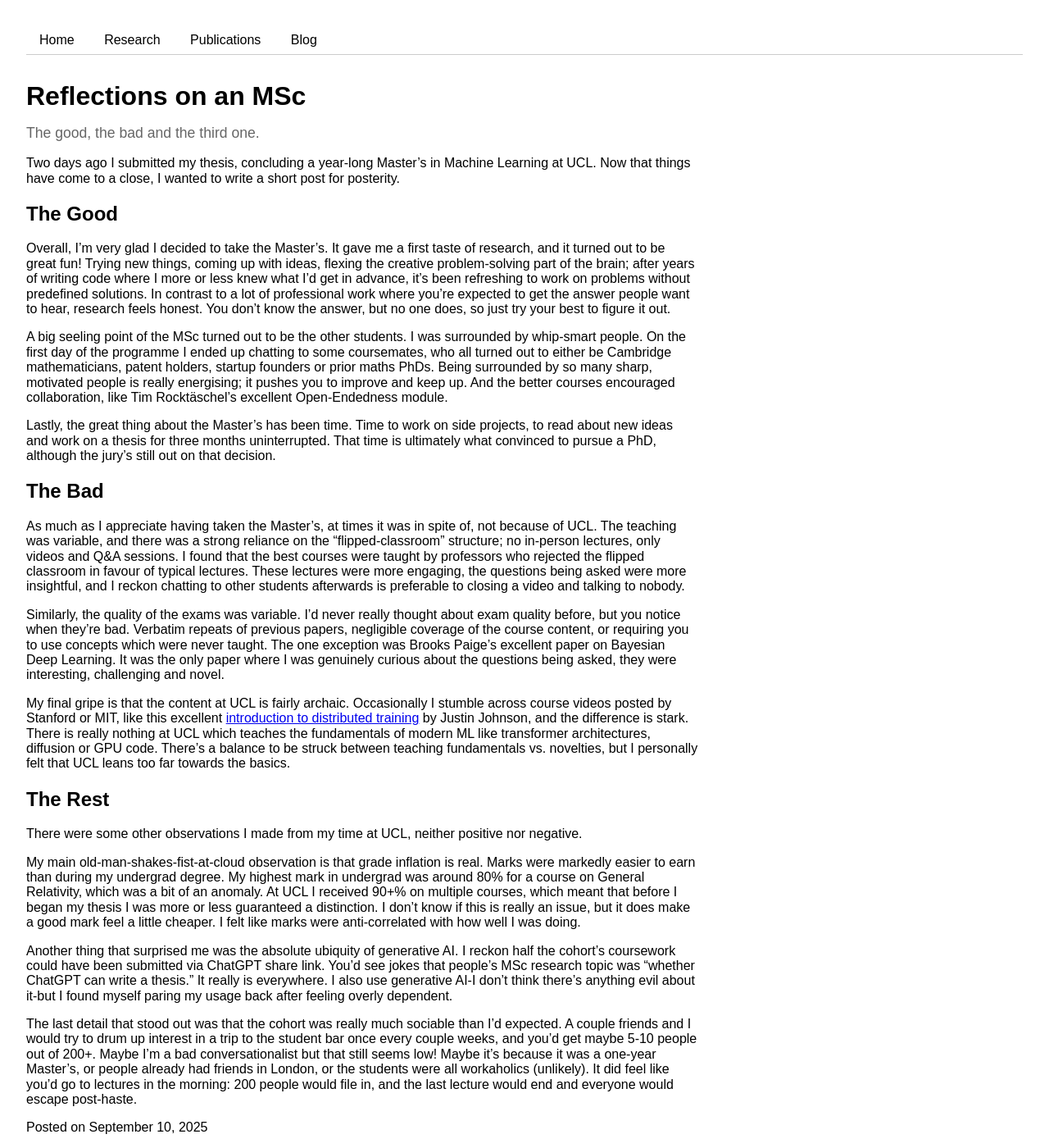
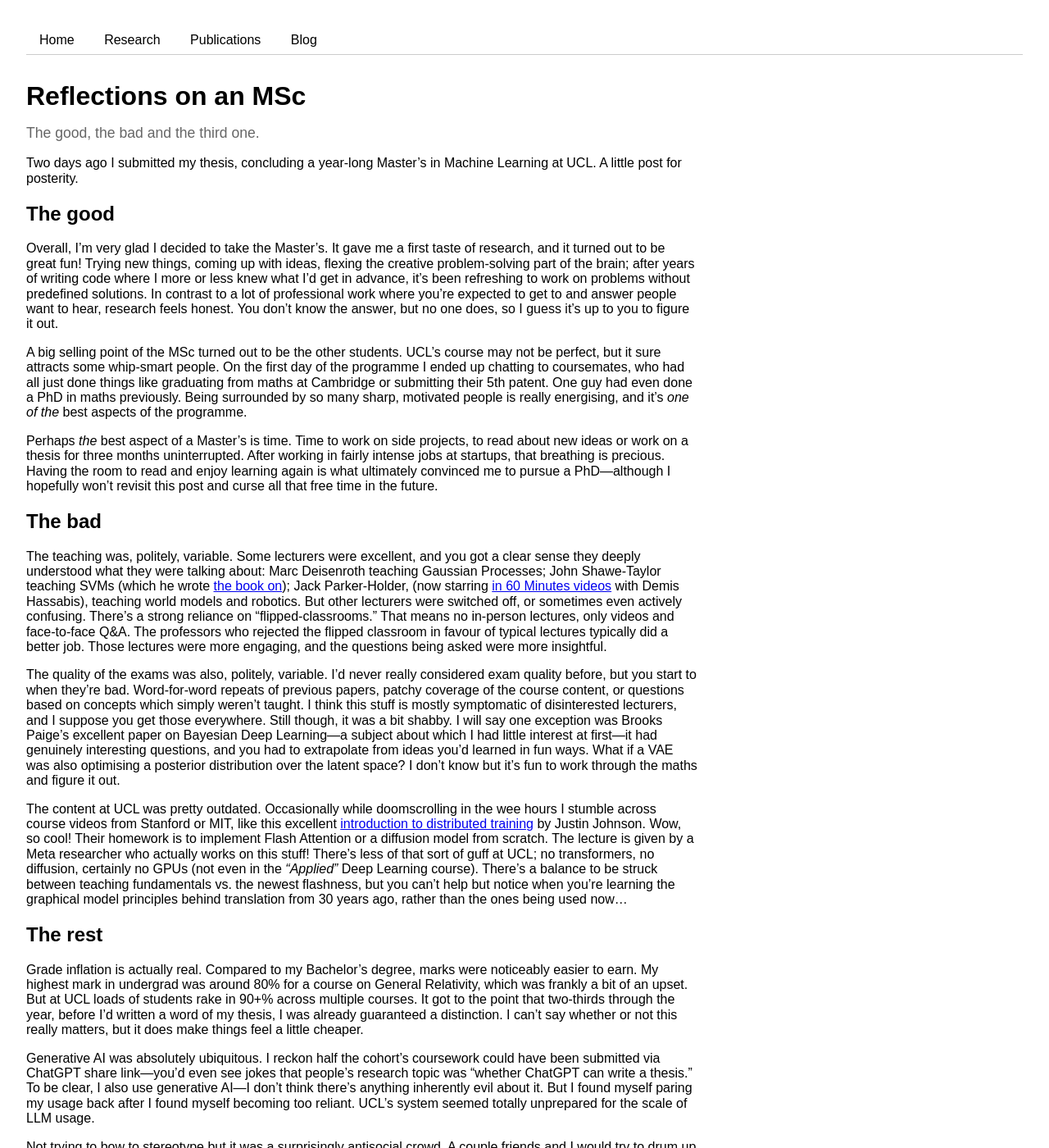
Before and after one commit to foty-hub/foty-hub.github.io, a Jekyll site: the page built from _posts/2025-09-10-masters.md, in a window 1280 px wide and 1400 px high. Shown: the whole window at 82% size. Built offline with Jekyll 4.4.1, drawn with Linux system fonts in a browser that asks for light colours; some of the changed text lies outside the part shown.

Commit message:
copy edit

```diff
--- a/_posts/2025-09-10-masters.md
+++ b/_posts/2025-09-10-masters.md
@@ -5,27 +5,28 @@ subtitle: "The good, the bad and the third one."
 ---
 
 
-Two days ago I submitted my thesis, concluding a year-long Master's in Machine Learning at UCL. Now that things have come to a close, I wanted to write a short post for posterity.
+Two days ago I submitted my thesis, concluding a year-long Master's in Machine Learning at UCL. A little post for posterity.
 
-## The Good
-Overall, I'm very glad I decided to take the Master's. It gave me a first taste of research, and it turned out to be great fun! Trying new things, coming up with ideas, flexing the creative problem-solving part of the brain; after years of writing code where I more or less knew what I'd get in advance, it's been refreshing to work on problems without predefined solutions. In contrast to a lot of professional work where you're expected to get the answer people want to hear, research feels honest. You don't know the answer, but no one does, so just try your best to figure it out.
+## The good
+Overall, I'm very glad I decided to take the Master's. It gave me a first taste of research, and it turned out to be great fun! Trying new things, coming up with ideas, flexing the creative problem-solving part of the brain; after years of writing code where I more or less knew what I'd get in advance, it's been refreshing to work on problems without predefined solutions. In contrast to a lot of professional work where you're expected to get to and answer people want to hear, research feels honest. You don't know the answer, but no one does, so I guess it's up to you to figure it out.
 
-A big seeling point of the MSc turned out to be the other students. I was surrounded by whip-smart people. On the first day of the programme I ended up chatting to some coursemates, who all turned out to either be Cambridge mathematicians, patent holders, startup founders or prior maths PhDs. Being surrounded by so many sharp, motivated people is really energising; it pushes you to improve and keep up. And the better courses encouraged collaboration, like Tim Rocktäschel's excellent Open-Endedness module.
+A big selling point of the MSc turned out to be the other students. UCL's course may not be perfect, but it sure attracts some whip-smart people. On the first day of the programme I ended up chatting to coursemates, who had all just done things like graduating from maths at Cambridge or submitting their 5th patent. One guy had even done a PhD in maths previously. Being surrounded by so many sharp, motivated people is really energising, and it's *one of the* best aspects of the programme.
 
-Lastly, the great thing about the Master's has been time. Time to work on side projects, to read about new ideas and work on a thesis for three months uninterrupted. That time is ultimately what convinced to pursue a PhD, although the jury's still out on that decision.
+Perhaps *the* best aspect of a Master's is time. Time to work on side projects, to read about new ideas or work on a thesis for three months uninterrupted. After working in fairly intense jobs at startups, that breathing is precious. Having the room to read and enjoy learning again is what ultimately convinced me to pursue a PhD—although I hopefully won't revisit this post and curse all that free time in the future.
 
-## The Bad
-As much as I appreciate having taken the Master's, at times it was in spite of, not because of UCL. The teaching was variable, and there was a strong reliance on the "flipped-classroom" structure; no in-person lectures, only videos and Q&A sessions. I found that the best courses were taught by professors who rejected the flipped classroom in favour of typical lectures. These lectures were more engaging, the questions being asked were more insightful, and I reckon chatting to other students afterwards is preferable to closing a video and talking to nobody.
+## The bad
+The teaching was, politely, variable. Some lecturers were excellent, and you got a clear sense they deeply understood what they were talking about: Marc Deisenroth teaching Gaussian Processes; John Shawe-Taylor teaching SVMs (which he wrote [the book on](https://www.cambridge.org/core/books/an-introduction-to-support-vector-machines-and-other-kernelbased-learning-methods/A6A6F4084056A4B23F88648DDBFDD6FC)); Jack Parker-Holder, (now starring [in 60 Minutes videos](https://youtu.be/qUbx5RC8ro4?si=l0JsF8nYFoGy96N9) with Demis Hassabis), teaching world models and robotics. But other lecturers were switched off, or sometimes even actively confusing. There's a strong reliance on "flipped-classrooms." That means no in-person lectures, only videos and face-to-face Q&A. The professors who rejected the flipped classroom in favour of typical lectures typically did a better job. Those lectures were more engaging, and the questions being asked were more insightful.
 
-Similarly, the quality of the exams was variable. I'd never really thought about exam quality before, but you notice when they're bad. Verbatim repeats of previous papers, negligible coverage of the course content, or requiring you to use concepts which were never taught. The one exception was Brooks Paige's excellent paper on Bayesian Deep Learning. It was the only paper where I was genuinely curious about the questions being asked, they were interesting, challenging and novel.
+The quality of the exams was also, politely, variable. I'd never really considered exam quality before, but you start to when they're bad. Word-for-word repeats of previous papers, patchy coverage of the course content, or questions based on concepts which simply weren't taught. I think this stuff is mostly symptomatic of disinterested lecturers, and I suppose you get those everywhere. Still though, it was a bit shabby. I will say one exception was Brooks Paige's excellent paper on Bayesian Deep Learning—a subject about which I had little interest at first—it had genuinely interesting questions, and you had to extrapolate from ideas you'd learned in fun ways. What if a VAE was also optimising a posterior distribution over the latent space? I don't know but it's fun to work through the maths and figure it out.
 
-My final gripe is that the content at UCL is fairly archaic. Occasionally I stumble across course videos posted by Stanford or MIT, like this excellent [introduction to distributed training](https://www.youtube.com/watch?v=9MvD-XsowsE&ab_channel=StanfordOnline) by Justin Johnson, and the difference is stark. There is really nothing at UCL which teaches the fundamentals of modern ML like transformer architectures, diffusion or GPU code. There's a balance to be struck between teaching fundamentals vs. novelties, but I personally felt that UCL leans too far towards the basics.
+The content at UCL was pretty outdated. Occasionally while doomscrolling in the wee hours I stumble across course videos from Stanford or MIT, like this excellent [introduction to distributed training](https://www.youtube.com/watch?v=9MvD-XsowsE&ab_channel=StanfordOnline) by Justin Johnson. Wow, so cool! Their homework is to implement Flash Attention or a diffusion model from scratch. The lecture is given by a Meta researcher who actually works on this stuff! There's less of that sort of guff at UCL; no transformers, no diffusion, certainly no GPUs (not even in the *"Applied"* Deep Learning course). There's a balance to be struck between teaching fundamentals vs. the newest flashness, but you can't help but notice when you're learning the graphical model principles behind translation from 30 years ago, rather than the ones being used now...
 
-## The Rest
-There were some other observations I made from my time at UCL, neither positive nor negative.
+## The rest
+Grade inflation is actually real. Compared to my Bachelor's degree, marks were noticeably easier to earn. My highest mark in undergrad was around 80% for a course on General Relativity, which was frankly a bit of an upset. But at UCL loads of students rake in 90+% across multiple courses. It got to the point that two-thirds through the year, before I'd written a word of my thesis, I was already guaranteed a distinction. I can't say whether or not this really matters, but it does make things feel a little cheaper.
 
-My main old-man-shakes-fist-at-cloud observation is that grade inflation is real. Marks were markedly easier to earn than during my undergrad degree. My highest mark in undergrad was around 80% for a course on General Relativity, which was a bit of an anomaly. At UCL I received 90+% on multiple courses, which meant that before I began my thesis I was more or less guaranteed a distinction. I don't know if this is really an issue, but it does make a good mark feel a little cheaper. I felt like marks were anti-correlated with how well I was doing.
+Generative AI was absolutely ubiquitous. I reckon half the cohort's coursework could have been submitted via ChatGPT share link—you'd even see jokes that people's research topic was "whether ChatGPT can write a thesis." To be clear, I also use generative AI—I don't think there's anything inherently evil about it. But I found myself paring my usage back after I found myself becoming too reliant. UCL's system seemed totally unprepared for the scale of LLM usage.
 
-Another thing that surprised me was the absolute ubiquity of generative AI. I reckon half the cohort's coursework could have been submitted via ChatGPT share link. You'd see jokes that people's MSc research topic was "whether ChatGPT can write a thesis." It really is everywhere. I also use generative AI-I don't think there's anything evil about it-but I found myself paring my usage back after feeling overly dependent.
+Not trying to bow to stereotype but it was a surprisingly antisocial crowd. A couple friends and I would try to drum up interest in an ML trip to the pub once every couple weeks, and you'd get maybe 5-10 people out of 200+. I mean I'm no *Truman Capote* but I don't think I'm *that* irritating! Who knows? Maybe it's because it was only a one-year Master's, or people already had friends in London, or the students were all avowed-workaholics (doubtful). Either way, it was a little isolating at times. Fortunately I made a few good friends; people to message and gossip to and revise with. But I got the impression that that was not the common rule.
 
-The last detail that stood out was that the cohort was really much sociable than I'd expected. A couple friends and I would try to drum up interest in a trip to the student bar once every couple weeks, and you'd get maybe 5-10 people out of 200+. Maybe I'm a bad conversationalist but that still seems low! Maybe it's because it was a one-year Master's, or people already had friends in London, or the students were all workaholics (unlikely). It did feel like you'd go to lectures in the morning: 200 people would file in, and the last lecture would end and everyone would escape post-haste.
+## A few words more
+It's ultimately been a great year. Regardless of the complaints (and I am a complainer), I believe my life has been much improved by this degree and the friends I've made during it. I've had a chance to pivot, and those don't come by every day.
```
